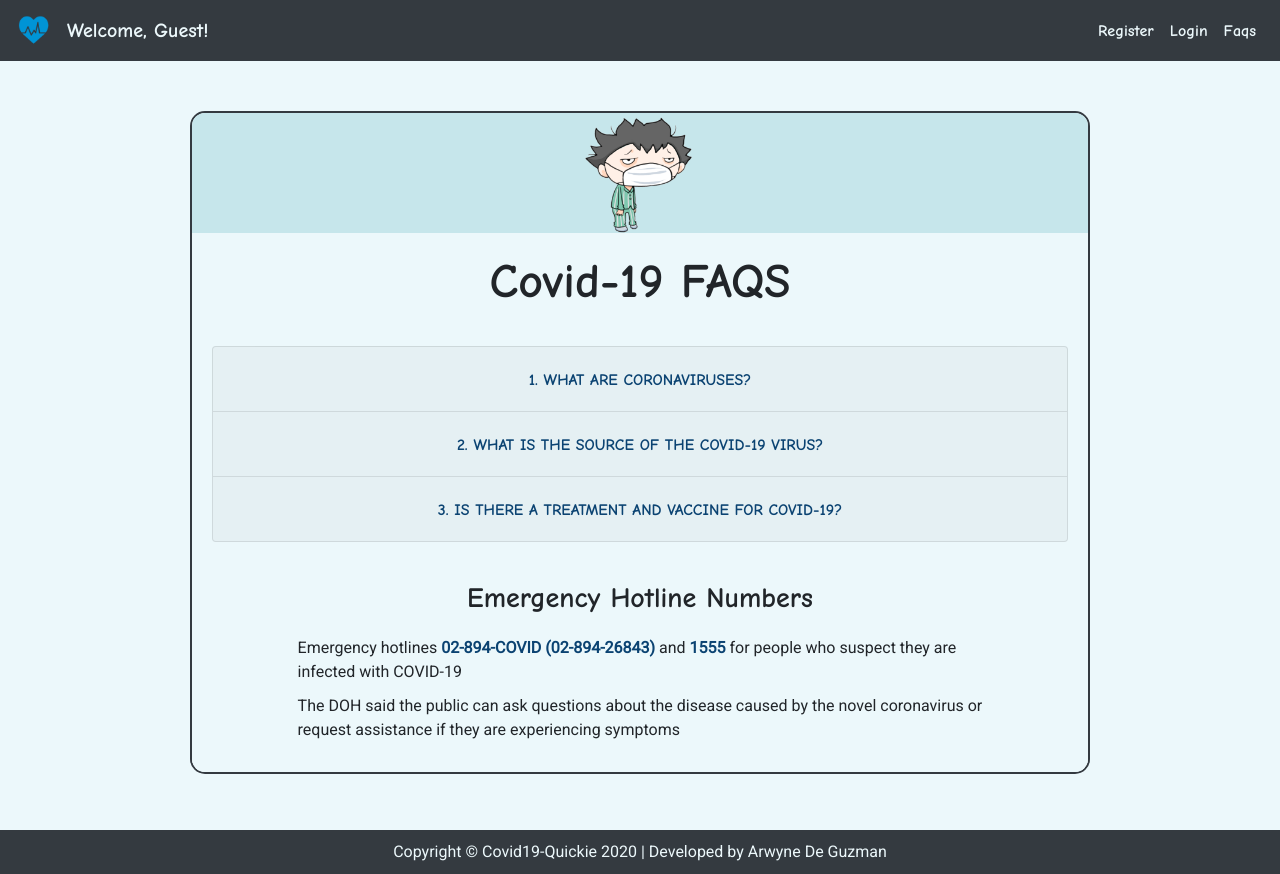
After one commit to arwyne/covid19quickie, a PHP site: page /views/faqs.php in a window 1280 px wide. The commit adds this page. Run offline with PHP 8.4, Linux system fonts and the light colour scheme; some libraries are stand-ins or nearby versions.

Commit message:
updated styling and add faqs page

```diff
--- a/assets/css/style.css
+++ b/assets/css/style.css
@@ -58,7 +58,7 @@ h1, h2, h3, h4 {
   width: 100%;
   margin-top: 50px;
   margin-bottom: 100px;
-  border: 1px solid black;
+  border: 2px solid #343a40;
   border-radius: 15px;
   overflow: hidden;
 }
@@ -151,7 +151,7 @@ h1, h2, h3, h4 {
 }
 
 #displayContainer2 .register-container {
-  border-right: 1px solid black;
+  border-right: 1px solid #343a40;
   width: 50%;
   font-size: 1.5rem;
   padding: 15px;
@@ -245,9 +245,47 @@ h1, h2, h3, h4 {
   bottom: 0;
 }
 
+.accordion {
+  margin-bottom: 40px;
+}
+
+.card {
+  background-color: #ecf8fb;
+}
+
+.card-body {
+  text-align: left;
+  background-color: #ecf8fb;
+}
+
+.btn-link {
+  color: #0b4372;
+}
+
+.emergencyhotline {
+  width: 80%;
+  margin: 0 auto;
+}
+
+.emergencyhotline h3 {
+  margin-bottom: 20px;
+}
+
+.emergencyhotline p {
+  margin-bottom: 10px;
+  text-align: left;
+}
+
+.emergencyhotline .hotline {
+  color: #0b4372;
+  font-weight: 600;
+}
+
 @media only screen and (max-width: 400px) {
   .app-container {
     margin-bottom: 120px;
+    border-left: none;
+    border-right: none;
   }
   .app-body-container .body-heading {
     font-size: 2.5rem;
@@ -315,6 +353,8 @@ h1, h2, h3, h4 {
 @media only screen and (min-width: 401px) and (max-width: 960px) {
   .app-container {
     margin-bottom: 100px;
+    border-left: none;
+    border-right: none;
   }
   .delete-container {
     position: static;
--- a/assets/css/style.scss
+++ b/assets/css/style.scss
@@ -69,7 +69,7 @@ h1, h2, h3, h4 {
     width: 100%;
     margin-top: 50px;
     margin-bottom: 100px;
-    border: 1px solid black;
+    border: 2px solid #343a40;
     border-radius: 15px;
     overflow: hidden;
 }
@@ -158,7 +158,7 @@ h1, h2, h3, h4 {
     }
 
     .register-container {
-        border-right: 1px solid black;
+        border-right: 1px solid #343a40;
         width: 50%;
         font-size: 1.5rem;
         padding: 15px;
@@ -257,9 +257,48 @@ h1, h2, h3, h4 {
     bottom: 0;
 }
 
+// faqs page
+.accordion {
+    margin-bottom: 40px;
+}
+
+.card {
+    background-color: $bodyBgColor;
+}
+
+.card-body {
+    text-align: left;
+    background-color: $bodyBgColor;
+}
+
+.btn-link {
+    color: #0b4372;
+}
+
+.emergencyhotline {
+    width: 80%;
+    margin: 0 auto;
+
+    h3 {
+        margin-bottom: 20px;
+    }
+
+    p {
+        margin-bottom: 10px;
+        text-align: left;
+    }
+
+    .hotline {
+        color: #0b4372;
+        font-weight: 600;
+    }
+}
+
 @media only screen and (max-width: 400px) {
     .app-container {
         margin-bottom: 120px;
+        border-left: none;
+        border-right: none;
     }
     .app-body-container {
         .body-heading {
@@ -340,6 +379,8 @@ h1, h2, h3, h4 {
 @media only screen and (min-width: 401px) and (max-width: 960px) {
     .app-container {
         margin-bottom: 100px;
+        border-left: none;
+        border-right: none;
     }
 
     .delete-container {
--- a/partials/header.php
+++ b/partials/header.php
@@ -51,15 +51,16 @@
                         <li class="nav-item">
                             <a class="nav-link" href="./profile.php">Profile</a>
                         </li>
+
                         <?php if ($_SESSION['user']['role_id'] == 1): ?>
                             <li class="nav-item">
                                 <a class="nav-link" href="./admin.php">Admin</a>
                             </li>
+
                         <?php endif ?>
                             <li class="nav-item">
                                 <a class="nav-link" href="../controllers/logout.php">Logout</a>
                             </li>
-
 
                     <?php else: ?>
                         <li class="nav-item">
@@ -69,6 +70,9 @@
                             <a class="nav-link" href="./login.php">Login</a>
                         </li>
                     <?php endif ?>
+                        <li class="nav-item">
+                            <a class="nav-link" href="./faqs.php">Faqs</a>
+                        </li>
                 </ul>
             </div>
         </nav>
--- /dev/null
+++ b/views/faqs.php
@@ -0,0 +1,86 @@
+<?php
+
+require '../partials/header.php';
+
+?>
+
+    <div class="container">
+        <div class="row">
+            <div class="app-container">
+                <div class="app-head-container">
+                    <img src="../assets/images/kid5.png" alt="">
+                </div>
+
+                <div class="app-body-container">
+                    <h1 class="body-heading" id="heading">Covid-19 FAQS</h1>
+
+                    <div class="accordion" id="faqs-group">
+                        <div class="card">
+                            <div class="card-header" id="headingOne">
+                            <h2 class="mb-0">
+                                <button class="btn btn-link" type="button" data-toggle="collapse" data-target="#collapseOne" aria-expanded="true" aria-controls="collapseOne">
+                                1. WHAT ARE CORONAVIRUSES?
+                                </button>
+                            </h2>
+                            </div>
+
+                            <div id="collapseOne" class="collapse" aria-labelledby="headingOne" data-parent="#faqs-group">
+                            <div class="card-body">
+                                <p>Coronaviruses are a large family of viruses causing a range of illnesses, from the common cold to more serious infections such as those caused by Middle East Respiratory Syndrome-related Coronavirus (MERS-CoV) and Severe Acute Respiratory Syndrome-related Coronavirus (SARS-CoV). Coronavirus can also cause a variety of diseases in farm animals and domesticated pets.</p>
+                            </div>
+                            </div>
+                        </div>
+                        <div class="card">
+                            <div class="card-header" id="headingTwo">
+                            <h2 class="mb-0">
+                                <button class="btn btn-link collapsed" type="button" data-toggle="collapse" data-target="#collapseTwo" aria-expanded="false" aria-controls="collapseTwo">
+                                2. WHAT IS THE SOURCE OF THE COVID-19 VIRUS?
+                                </button>
+                            </h2>
+                            </div>
+                            <div id="collapseTwo" class="collapse" aria-labelledby="headingTwo" data-parent="#faqs-group">
+                            <div class="card-body">
+                                <p>Animals are the most likely source of the COVID-19. It is possible that the COVID-19 virus originated from animals before it infected humans. However, the specific source of COVID-19 virus is yet to be confirmed.</p>
+
+                                <p>To protect yourself: avoid direct contact with animals and surfaces in contact with animals; practice food safety measures at all times; handle raw meat, milk or animal organs with care to avoid contamination of uncooked foods; avoid consuming raw or undercooked animal products.</p>
+                            </div>
+                            </div>
+                        </div>
+                        <div class="card">
+                            <div class="card-header" id="headingThree">
+                            <h2 class="mb-0">
+                                <button class="btn btn-link collapsed" type="button" data-toggle="collapse" data-target="#collapseThree" aria-expanded="false" aria-controls="collapseThree">
+                                3. IS THERE A TREATMENT AND VACCINE FOR COVID-19?
+                                </button>
+                            </h2>
+                            </div>
+                            <div id="collapseThree" class="collapse" aria-labelledby="headingThree" data-parent="#faqs-group">
+                            <div class="card-body">
+                                <p>Not yet. As of now, there is no specific treatment for or vaccine against COVID-19. However, many of the symptoms can be treated based on the patient’s clinical conditions. Supportive care for infected persons is highly effective. Most of those infected have recovered with only supportive care.</p>
+
+                                <p>Vaccines and specific drug treatments are currently being developed and are tested through clinical trials. WHO and DOH are coordinating with those who are developing the vaccines and medicines to determine possible availability of these resources.</p>
+                            </div>
+                            </div>
+                        </div>
+                    </div>
+
+                    <div class="emergencyhotline">
+                        <h3>Emergency Hotline Numbers</h3>
+
+                        <p>Emergency hotlines <span class="hotline">02-894-COVID (02-894-26843)</span> and <span class="hotline">1555</span> for people who suspect they are infected with COVID-19</p>
+
+                        <p>The DOH said the public can ask questions about the disease caused by the novel coronavirus or request assistance if they are experiencing symptoms</p>
+                    </div>
+
+                </div>
+            </div>
+        </div>
+    </div>
+
+
+
+<?php
+
+require '../partials/footer.php';
+
+?>
```
Also changed, not shown: 1 other file. Lines whose indentation alone changed are shown as unchanged.
